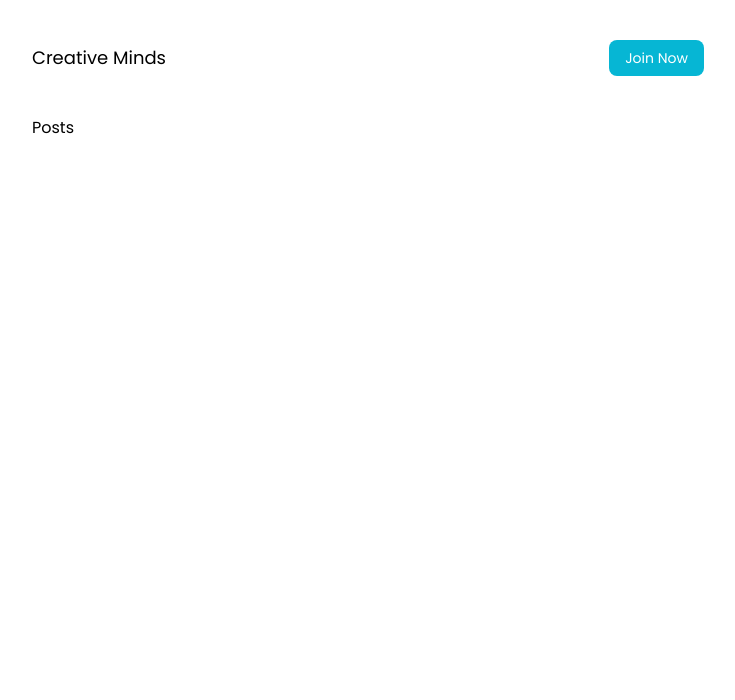
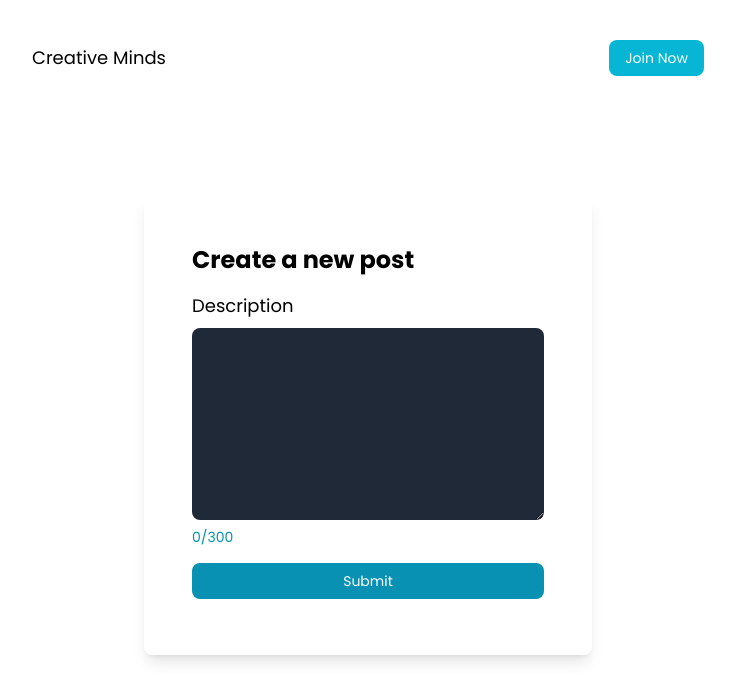
Before and after one commit to TeodorTod/NextJs, a Next.js app in the folder social/: page /post in a window 1280 px wide. Shown: the top 700 px of the page, without its empty margins (272-1007 px from the left). Built offline with nearby package versions, Linux system fonts and the light colour scheme; no server answers.

Commit message:
add description length differentiation

```diff
--- a/social/pages/post.js
+++ b/social/pages/post.js
@@ -1,8 +1,44 @@
-import React from 'react'
+import { auth, db } from "../utils/firebase";
+import { useAuthState } from "react-firebase-hooks/auth";
+import { useRouter } from "next/router";
+import { useState, useEffect } from "react";
 
 function Post() {
+    //Form state
+    const [post, setPost] = useState({ description: "" })
+
+    //Submit post
+    const submitPost = async (e) => {
+        e.preventDefault();
+
+    }
+
     return (
-      <h1>Posts</h1>
+        <div className="my-20 p-12 shadow-lg rounded-lg max-w-md mx-auto">
+            <form onSubmit={submitPost}>
+                <h1 className="text-2xl font-bold">Create a new post</h1>
+                <div className="py-2">
+                    <h3 className="text-lg font-medium py-2">Description</h3>
+                    <textarea
+                        value={post.description}
+                        onChange={(e) => setPost({ ...post, description: e.target.value })}
+                        className="bg-gray-800 h-48 w-full text-white rounded-lg p-2 text-sm">
+                    </textarea>
+                    <p
+                        className={`text-cyan-600 font-medium text-sm ${post.description.length > 300 ? "text-red-600" : ""
+                            }`}
+                    >
+                        {post.description.length}/300
+                    </p>
+                </div>
+                <button
+                    type="submit"
+                    className="w-full bg-cyan-600 text-white font-medium p-2 my-2 rounded-lg text-sm"
+                >
+                    Submit
+                </button>
+            </form>
+        </div>
     )
 }
 
```
